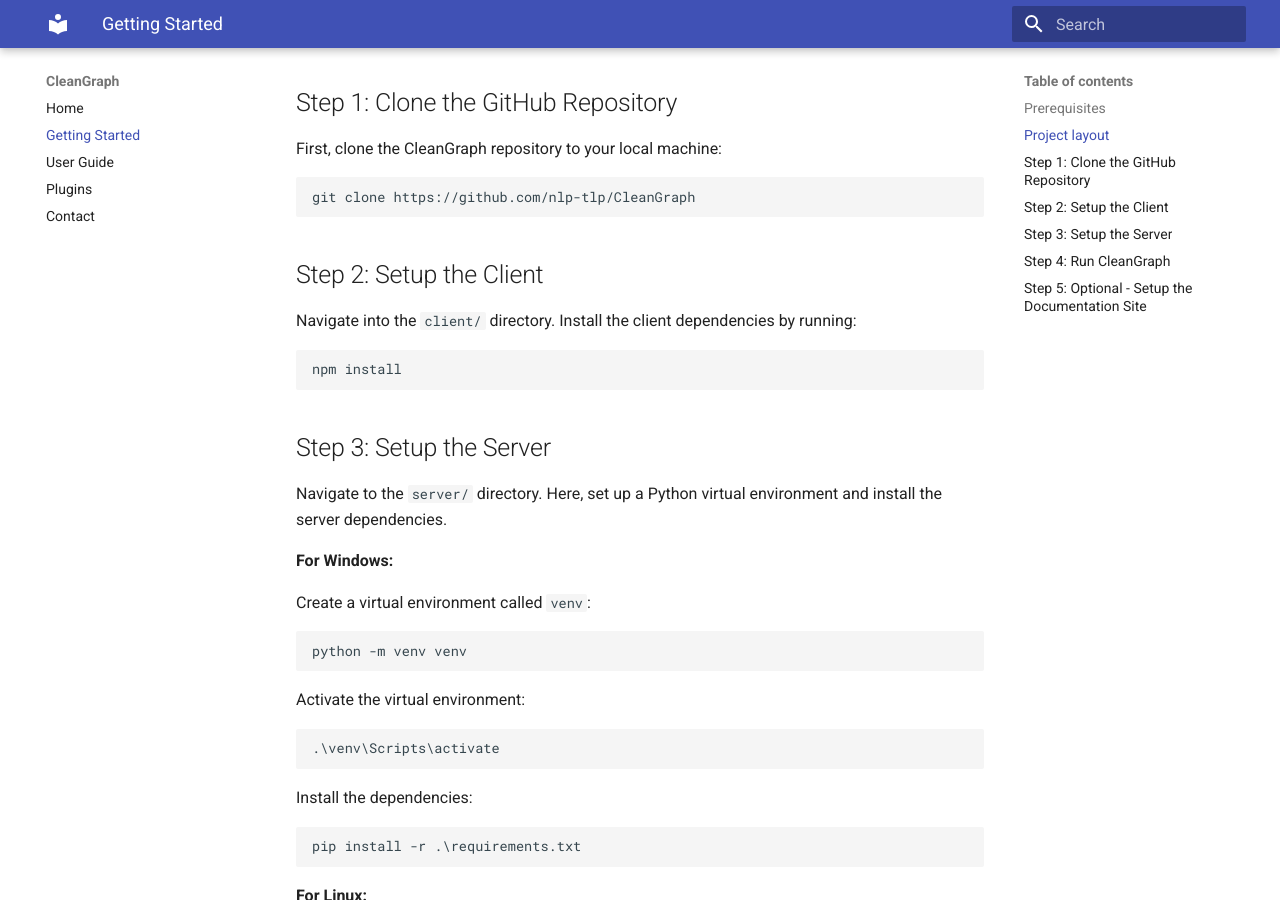
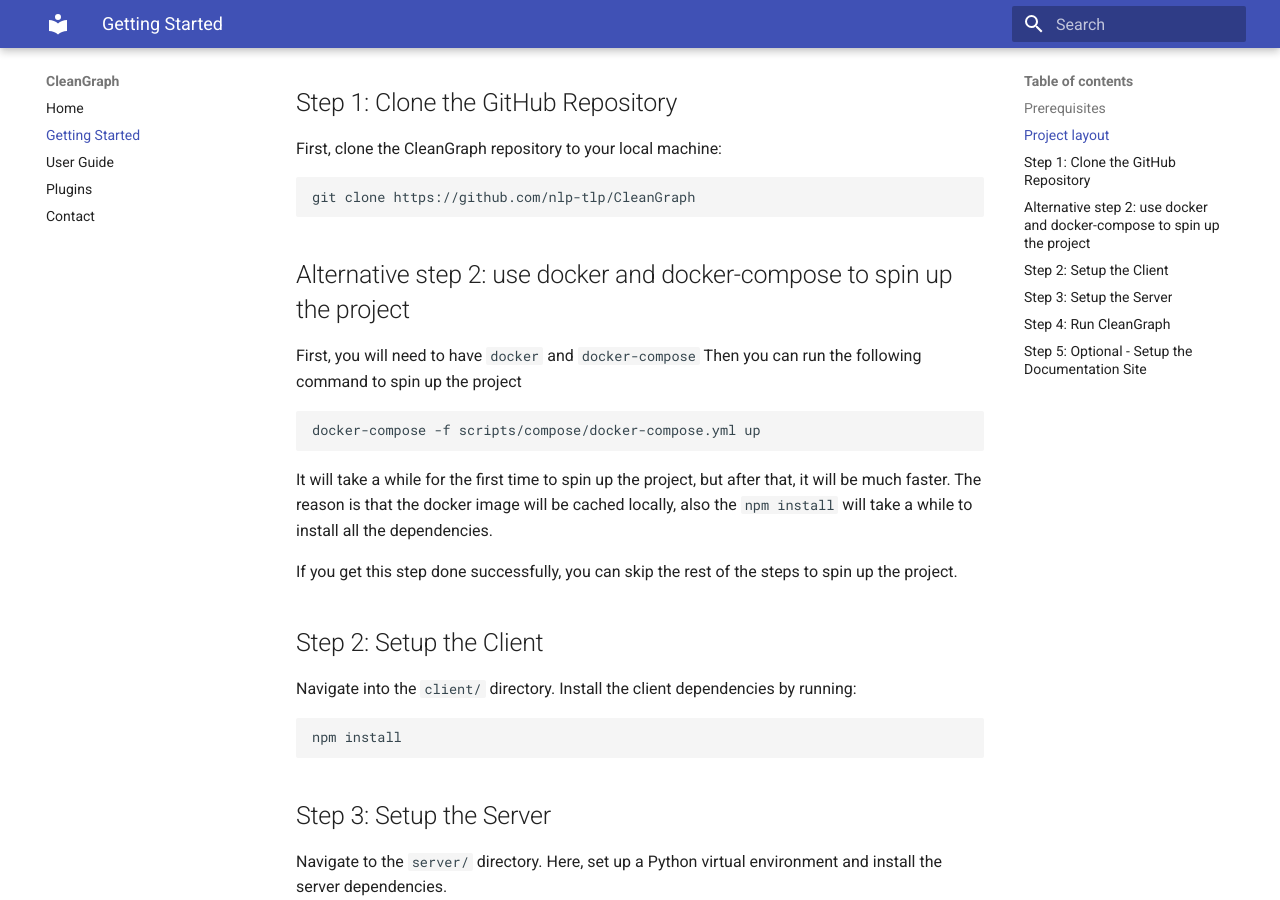
Before and after one commit to nlp-tlp/CleanGraph, an MkDocs documentation site: the page built from docs/docs/getting_started.md, in a window 1280 px wide and 900 px high, scrolled down 839 px. Built offline with MkDocs 1.6.1 and Material for MkDocs 9.7.7, drawn with Linux system fonts in a browser that asks for light colours.

Commit message:
add in documentations

````diff
--- a/docs/docs/getting_started.md
+++ b/docs/docs/getting_started.md
@@ -36,6 +36,20 @@
 ```bash
 git clone https://github.com/nlp-tlp/CleanGraph
 ```
+
+
+## Alternative step 2: use docker and docker-compose to spin up the project
+
+First, you will need to have `docker` and `docker-compose`
+Then you can run the following command to spin up the project
+
+```bash
+docker-compose -f scripts/compose/docker-compose.yml up
+```
+It will take a while for the first time to spin up the project, but after that, it will be much faster.
+The reason is that the docker image will be cached locally, also the `npm install` will take a while to install all the dependencies.
+
+If you get this step done successfully, you can skip the rest of the steps to spin up the project.
 
 ## Step 2: Setup the Client
 
````
